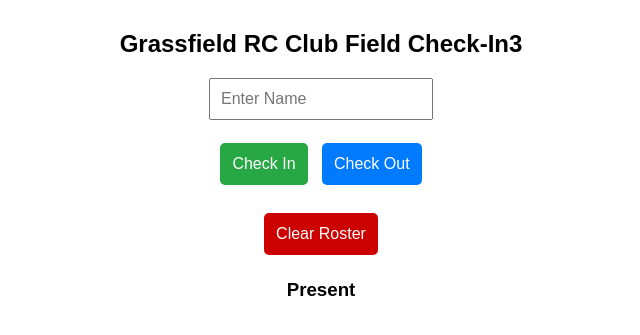
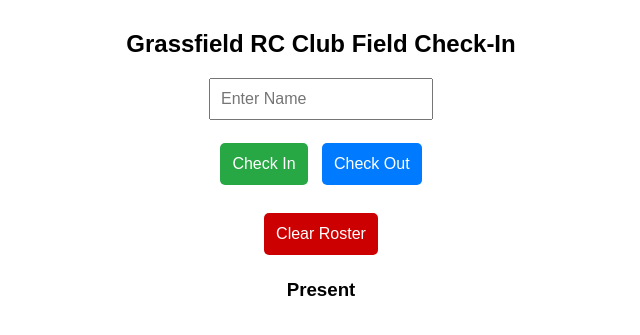
Before and after one commit to jacksontd65-blip/club-checkin, a Flask app: page / in a window 1280 px wide. Shown: the top 335 px of the page, without its empty margins (319-959 px from the left). Run offline with Flask 3, Linux system fonts and the light colour scheme; data that the repository does not hold is empty.

Commit message:
Update index.html

```diff
--- a/templates/index.html
+++ b/templates/index.html
@@ -2,7 +2,7 @@
 <html>
 
 <head>
-<title>Grassfield RC Club Field Check-In3</title>
+<title>Grassfield RC Club Field Check-In</title>
 <meta name="viewport" content="width=device-width, initial-scale=1">
 
 <style>
@@ -47,7 +47,7 @@ color: white;
 
 <body>
 
-<h2>Grassfield RC Club Field Check-In3</h2>
+<h2>Grassfield RC Club Field Check-In</h2>
 
 <input id="name" placeholder="Enter Name">
 
```
